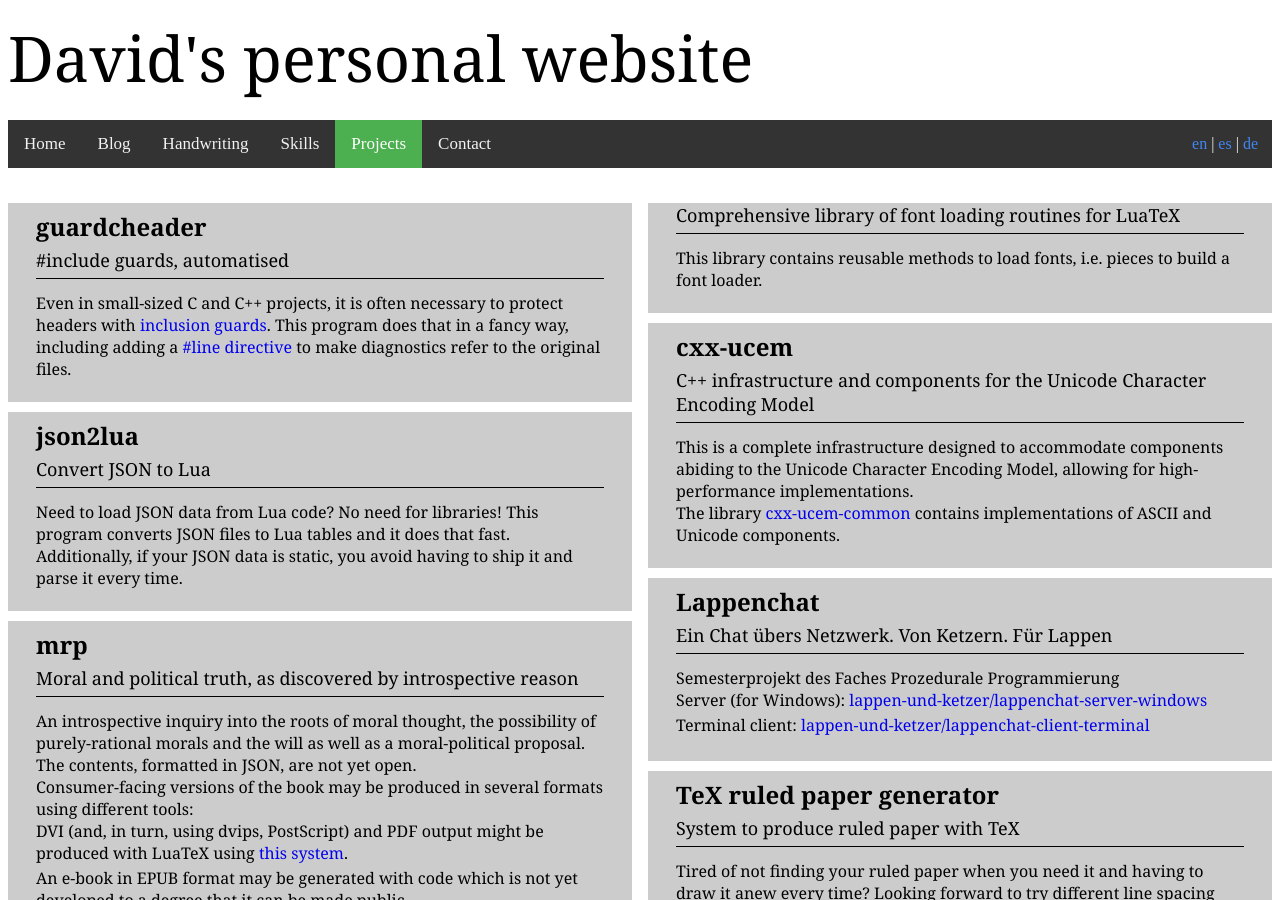
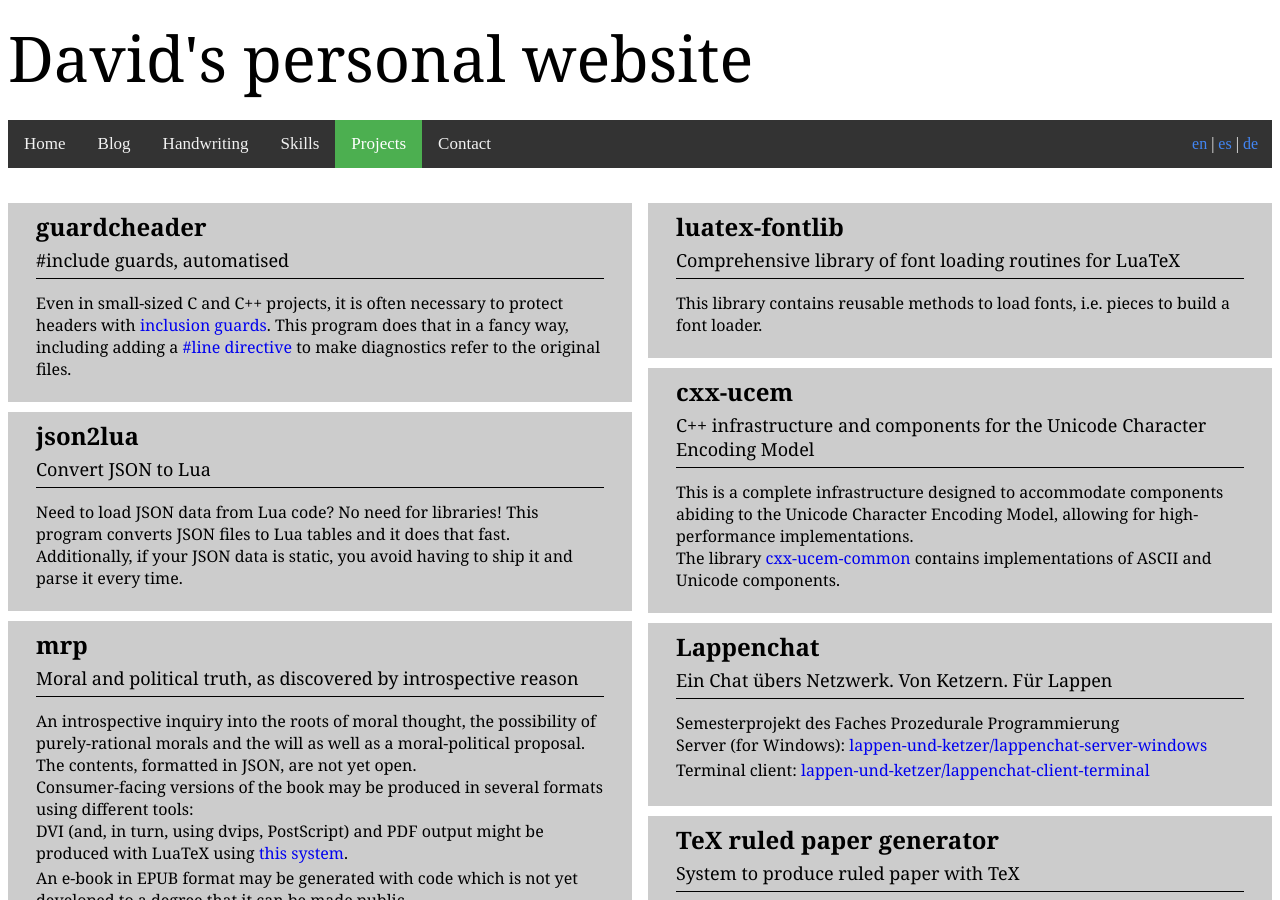
Before and after one commit to kalrish/website, a Jekyll site: the page built from en/projects.html, in a window 1280 px wide and 900 px high. Built offline with Jekyll 4.4.1, drawn with Linux system fonts in a browser that asks for light colours.

Commit message:
Avoid column breaks inside project cards

```diff
--- a/_sass/projects.scss
+++ b/_sass/projects.scss
@@ -9,6 +9,7 @@ ul.smartlist > li {
 	padding-left: 28px;
 	padding-right: 28px;
 	background: #ccc;
+	break-inside: avoid;
 }
 
 ul.smartlist > li + li {
```
